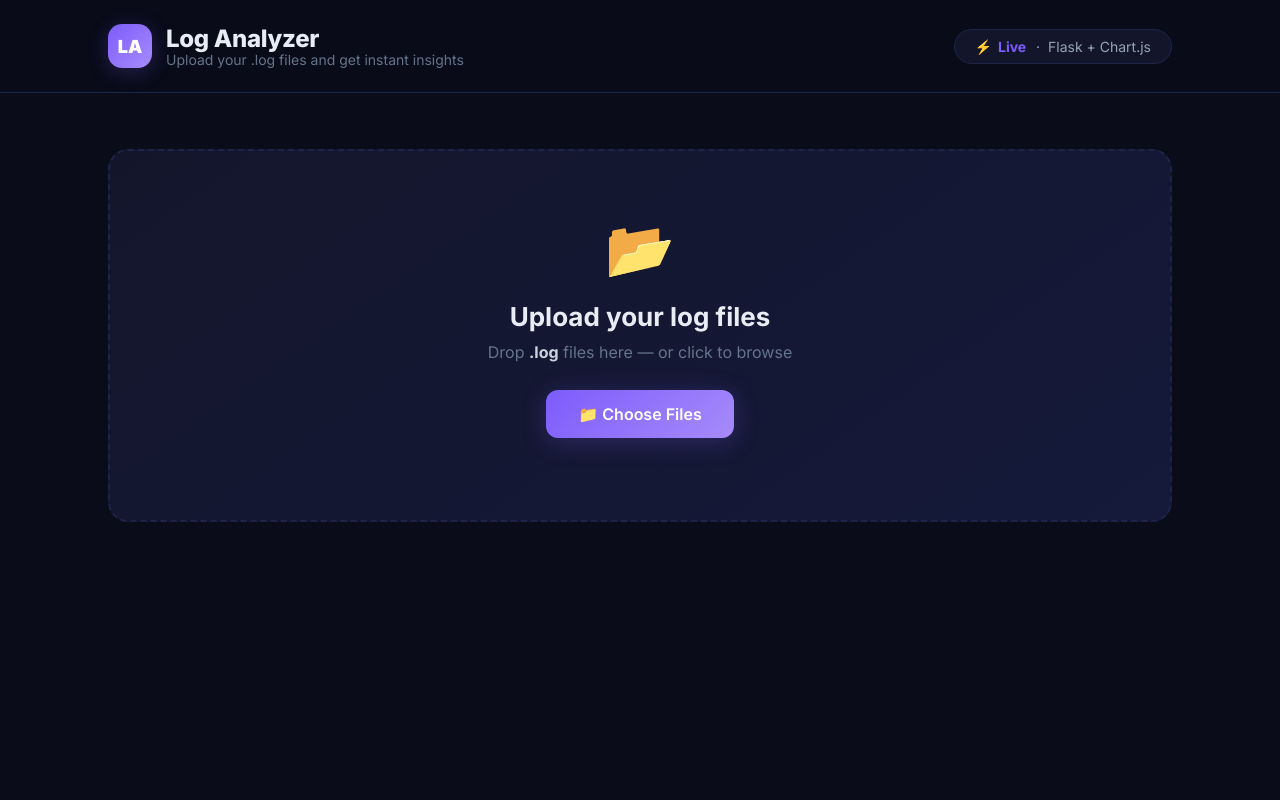
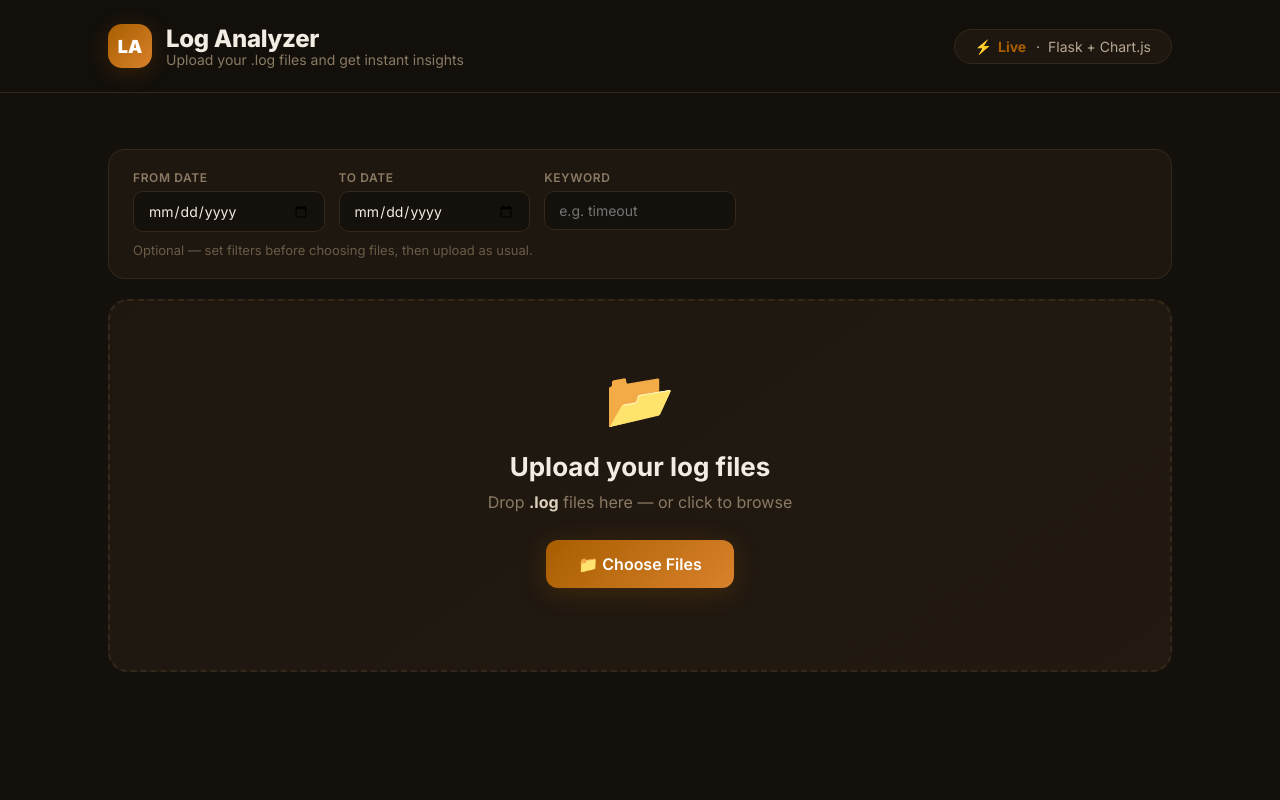
Before and after one commit to mustafammasoud/log-file-analyzer, a Flask app: page / in a window 1280 px wide. Run offline with Flask 3, Linux system fonts and the light colour scheme.

Commit message:
Modifying in html

```diff
--- a/templates/index.html
+++ b/templates/index.html
@@ -11,8 +11,8 @@
 
         body {
             font-family: 'Inter', system-ui, -apple-system, sans-serif;
-            background: #0a0c1a;
-            color: #e8ecf4;
+            background: #14110c;
+            color: #f2ece2;
             min-height: 100vh;
             -webkit-font-smoothing: antialiased;
         }
@@ -21,9 +21,9 @@
 
         /* HEADER */
         header {
-            background: rgba(10, 12, 26, 0.88);
+            background: rgba(20, 17, 12, 0.88);
             backdrop-filter: blur(18px);
-            border-bottom: 1px solid #1e2348;
+            border-bottom: 1px solid #33281a;
             padding: 24px 0;
             position: sticky;
             top: 0;
@@ -34,47 +34,86 @@
         .brand { display: flex; align-items: center; gap: 14px; }
         .brand-icon {
             width: 44px; height: 44px;
-            background: linear-gradient(135deg, #7c5cfc, #a78bfa);
+            background: linear-gradient(135deg, #a85d00, #d9822c);
             border-radius: 14px;
             display: flex; align-items: center; justify-content: center;
             font-weight: 900; font-size: 18px; color: #fff;
-            box-shadow: 0 4px 20px rgba(124, 92, 252, 0.25);
+            box-shadow: 0 4px 20px rgba(168, 93, 0, 0.25);
         }
         .brand h1 { font-size: 24px; font-weight: 800; letter-spacing: -0.3px; }
-        .brand span { font-size: 14px; color: #64748b; display: block; margin-top: -2px; }
+        .brand span { font-size: 14px; color: #8a7a63; display: block; margin-top: -2px; }
 
         .pill {
             padding: 8px 20px;
-            background: #13162b;
-            border: 1px solid #1e2348;
+            background: #1e1710;
+            border: 1px solid #33281a;
             border-radius: 100px;
             font-size: 14px;
-            color: #94a3b8;
+            color: #b6a893;
             display: flex;
             align-items: center;
             gap: 6px;
         }
-        .pill strong { color: #7c5cfc; }
+        .pill strong { color: #a85d00; }
+
+        /* FILTERS BAR */
+        .filters-bar {
+            display: grid;
+            grid-template-columns: repeat(auto-fit, minmax(160px, 1fr));
+            gap: 14px;
+            background: #1e1710;
+            border: 1px solid #33281a;
+            border-radius: 16px;
+            padding: 20px 24px;
+            margin-bottom: 20px;
+        }
+        .filter-field { display: flex; flex-direction: column; gap: 6px; }
+        .filter-field label {
+            font-size: 12px;
+            font-weight: 600;
+            color: #8a7a63;
+            text-transform: uppercase;
+            letter-spacing: 0.6px;
+        }
+        .filter-field input {
+            background: #14110c;
+            border: 1px solid #33281a;
+            border-radius: 10px;
+            padding: 10px 14px;
+            font-size: 14px;
+            color: #f2ece2;
+            font-family: inherit;
+        }
+        .filter-field input:focus {
+            outline: none;
+            border-color: #a85d00;
+        }
+        .filter-hint {
+            grid-column: 1 / -1;
+            font-size: 13px;
+            color: #6b5c47;
+            margin-top: -4px;
+        }
 
         /* UPLOAD BOX */
         .upload-zone { padding: 56px 0 40px; }
 
         .drop-box {
-            background: linear-gradient(145deg, #13162b, #15193a);
-            border: 2.5px dashed #1e2348;
+            background: linear-gradient(145deg, #1e1710, #221a10);
+            border: 2.5px dashed #33281a;
             border-radius: 20px;
             padding: 64px 40px;
             text-align: center;
             cursor: pointer;
             transition: all 0.35s ease;
         }
-        .drop-box:hover { border-color: #7c5cfc; box-shadow: 0 0 60px rgba(124, 92, 252, 0.12); }
-        .drop-box.dragover { border-color: #7c5cfc; background: rgba(124, 92, 252, 0.06); transform: scale(1.01); }
+        .drop-box:hover { border-color: #a85d00; box-shadow: 0 0 60px rgba(168, 93, 0, 0.12); }
+        .drop-box.dragover { border-color: #a85d00; background: rgba(168, 93, 0, 0.06); transform: scale(1.01); }
 
         .drop-icon { font-size: 56px; margin-bottom: 18px; display: block; }
         .drop-box h2 { font-size: 26px; font-weight: 700; margin-bottom: 10px; }
-        .drop-box p { color: #64748b; font-size: 16px; margin-bottom: 28px; }
-        .drop-box p strong { color: #cbd5e1; }
+        .drop-box p { color: #8a7a63; font-size: 16px; margin-bottom: 28px; }
+        .drop-box p strong { color: #ddd0bd; }
 
         .btn {
             display: inline-flex;
@@ -91,25 +130,25 @@
             font-family: inherit;
         }
         .btn-primary {
-            background: linear-gradient(135deg, #7c5cfc, #a78bfa);
+            background: linear-gradient(135deg, #a85d00, #d9822c);
             color: #fff;
-            box-shadow: 0 4px 24px rgba(124, 92, 252, 0.25);
+            box-shadow: 0 4px 24px rgba(168, 93, 0, 0.25);
         }
-        .btn-primary:hover { transform: translateY(-2px); box-shadow: 0 8px 36px rgba(124, 92, 252, 0.35); }
+        .btn-primary:hover { transform: translateY(-2px); box-shadow: 0 8px 36px rgba(168, 93, 0, 0.35); }
 
         .btn-green {
-            background: linear-gradient(135deg, #059669, #34d399);
+            background: linear-gradient(135deg, #4f7942, #7ea854);
             color: #fff;
-            box-shadow: 0 4px 24px rgba(52, 211, 153, 0.2);
+            box-shadow: 0 4px 24px rgba(126, 168, 84, 0.2);
         }
-        .btn-green:hover { transform: translateY(-2px); box-shadow: 0 8px 36px rgba(52, 211, 153, 0.3); }
+        .btn-green:hover { transform: translateY(-2px); box-shadow: 0 8px 36px rgba(126, 168, 84, 0.3); }
 
         .btn-outline {
             background: transparent;
-            border: 1.5px solid #1e2348;
-            color: #94a3b8;
+            border: 1.5px solid #33281a;
+            color: #b6a893;
         }
-        .btn-outline:hover { background: #13162b; color: #e2e8f0; border-color: rgba(255,255,255,0.12); }
+        .btn-outline:hover { background: #1e1710; color: #ede4d6; border-color: rgba(255,255,255,0.12); }
 
         #file-input { display: none; }
 
@@ -359,6 +398,21 @@
     <!-- ===== UPLOAD ===== -->
     <section class="upload-zone">
         <form id="upload-form" method="POST" enctype="multipart/form-data">
+            <div class="filters-bar">
+                <div class="filter-field">
+                    <label for="start_date">From date</label>
+                    <input type="date" id="start_date" name="start_date" value="{{ start_date or '' }}">
+                </div>
+                <div class="filter-field">
+                    <label for="end_date">To date</label>
+                    <input type="date" id="end_date" name="end_date" value="{{ end_date or '' }}">
+                </div>
+                <div class="filter-field">
+                    <label for="keyword">Keyword</label>
+                    <input type="text" id="keyword" name="keyword" placeholder="e.g. timeout" value="{{ keyword or '' }}">
+                </div>
+                <div class="filter-hint">Optional — set filters before choosing files, then upload as usual.</div>
+            </div>
             <div class="drop-box" id="drop-zone">
                 <span class="drop-icon">📂</span>
                 <h2>Upload your log files</h2>
@@ -448,6 +502,7 @@
   "common_errors": {{ common_errors | default([]) | tojson }},
   "per_file_data": {{ per_file_data | default([]) | tojson }},
   "execution_time": {{ execution_time | default(0) | tojson }},
+  "filter_summary": {{ filter_summary | default('') | tojson }},
   "error": {{ error | default(None) | tojson }}
 }</script>
 
@@ -532,9 +587,13 @@
         }
         document.getElementById('table-body').innerHTML = tableHtml;
 
-        // ---- EXECUTION TIME ----
-        document.getElementById('meta-line').innerHTML =
-            '⏱️ Analysis completed in <strong>' + escapeHtml(execTime) + 's</strong>';
+        // ---- EXECUTION TIME (+ applied filters, if any) ----
+        var filterSummary = payload.filter_summary || '';
+        var metaHtml = '⏱️ Analysis completed in <strong>' + escapeHtml(execTime) + 's</strong>';
+        if (filterSummary) {
+            metaHtml += ' &nbsp;·&nbsp; 🔎 Filtered: <strong>' + escapeHtml(filterSummary) + '</strong>';
+        }
+        document.getElementById('meta-line').innerHTML = metaHtml;
 
         // ---- TOP ERRORS ----
         if (errors.length > 0) {
@@ -557,7 +616,7 @@
         // ---- CHARTS ----
         var labels = ['INFO', 'WARNING', 'ERROR', 'CRITICAL'];
         var values = [c.INFO || 0, c.WARNING || 0, c.ERROR || 0, c.CRITICAL || 0];
-        var colors = ['#60a5fa', '#fbbf24', '#f87171', '#a78bfa'];
+        var colors = ['#5b8fc7', '#e8b23d', '#d1594f', '#d9822c'];
         var total = values.reduce(function(a, b) { return a + b; }, 0);
 
         if (total > 0) {
@@ -578,7 +637,7 @@
                             legend: {
                                 position: 'bottom',
                                 labels: {
-                                    color: '#64748b',
+                                    color: '#8a7a63',
                                     padding: 16,
                                     font: { family: 'Inter', size: 13 },
                                     usePointStyle: true
@@ -611,11 +670,11 @@
                         scales: {
                             y: {
                                 beginAtZero: true,
-                                ticks: { color: '#475569', font: { family: 'Inter', size: 12 } },
-                                grid: { color: 'rgba(30, 35, 72, 0.5)' }
+                                ticks: { color: '#6b5c47', font: { family: 'Inter', size: 12 } },
+                                grid: { color: 'rgba(51, 40, 26, 0.5)' }
                             },
                             x: {
-                                ticks: { color: '#64748b', font: { family: 'Inter', size: 12 } },
+                                ticks: { color: '#8a7a63', font: { family: 'Inter', size: 12 } },
                                 grid: { display: false }
                             }
                         }
```
Also changed, not shown: other parts of templates/index.html (+38 -38 lines), analyzer.py (deleted, +0 -178 lines).
